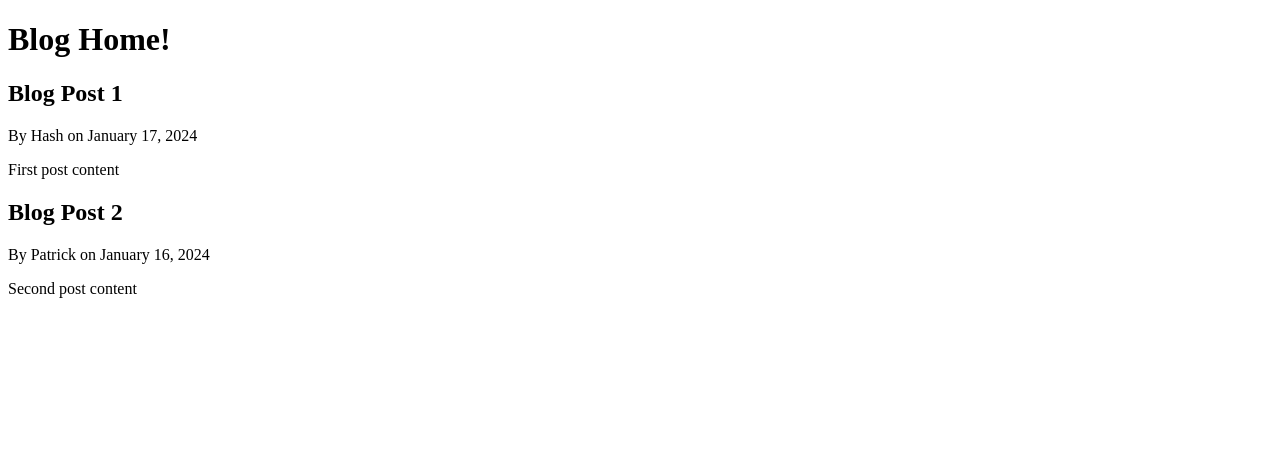
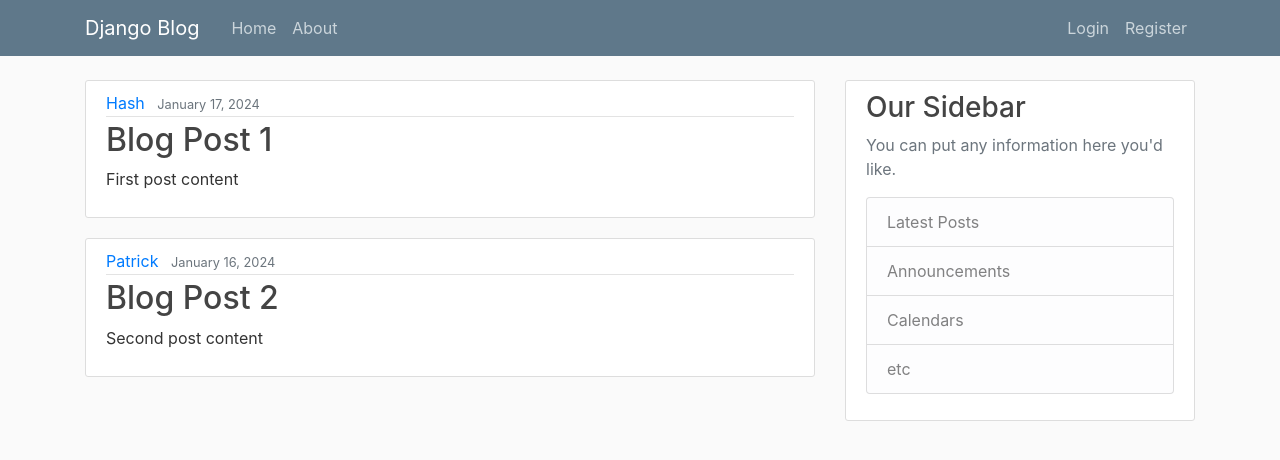
Before and after one commit to hashirsayeed/django, a Django app: page / in a window 1280 px wide. Shown: the top 460 px of the page. Run offline with Django 5.2, Linux system fonts and the light colour scheme; some libraries are stand-ins or nearby versions.

Commit message:
Commit on 18 Jan

```diff
--- /dev/null
+++ b/django_proj/blog/static/blog/main.css
@@ -0,0 +1,84 @@
+body {
+    background: #fafafa;
+    color: #333333;
+    margin-top: 5rem;
+  }
+
+  h1, h2, h3, h4, h5, h6 {
+    color: #444444;
+  }
+
+  ul {
+    margin: 0;
+  }
+
+  .bg-steel {
+    background-color: #5f788a;
+  }
+
+  .site-header .navbar-nav .nav-link {
+    color: #cbd5db;
+  }
+
+  .site-header .navbar-nav .nav-link:hover {
+    color: #ffffff;
+  }
+
+  .site-header .navbar-nav .nav-link.active {
+    font-weight: 500;
+  }
+
+  .content-section {
+    background: #ffffff;
+    padding: 10px 20px;
+    border: 1px solid #dddddd;
+    border-radius: 3px;
+    margin-bottom: 20px;
+  }
+
+  .article-title {
+    color: #444444;
+  }
+
+  a.article-title:hover {
+    color: #428bca;
+    text-decoration: none;
+  }
+
+  .article-content {
+    white-space: pre-line;
+  }
+
+  .article-img {
+    height: 65px;
+    width: 65px;
+    margin-right: 16px;
+  }
+
+  .article-metadata {
+    padding-bottom: 1px;
+    margin-bottom: 4px;
+    border-bottom: 1px solid #e3e3e3
+  }
+
+  .article-metadata a:hover {
+    color: #333;
+    text-decoration: none;
+  }
+
+  .article-svg {
+    width: 25px;
+    height: 25px;
+    vertical-align: middle;
+  }
+
+  .account-img {
+    height: 125px;
+    width: 125px;
+    margin-right: 20px;
+    margin-bottom: 16px;
+  }
+
+  .account-heading {
+    font-size: 2.5rem;
+  }
--- /dev/null
+++ b/django_proj/blog/templates/blog/base.html
@@ -0,0 +1,72 @@
+{% load static %}
+<!DOCTYPE html>
+<html lang="en">
+<head>
+    <!-- <meta charset="UTF-8">
+    <meta name="viewport" content="width=device-width, initial-scale=1.0">
+    Required meta tags -->
+    <meta charset="utf-8">
+    <meta name="viewport" content="width=device-width, initial-scale=1, shrink-to-fit=no">
+
+    <!-- Bootstrap CSS -->
+    <link rel="stylesheet" href="https://cdn.jsdelivr.net/npm/bootstrap@4.0.0/dist/css/bootstrap.min.css" integrity="sha384-Gn5384xqQ1aoWXA+058RXPxPg6fy4IWvTNh0E263XmFcJlSAwiGgFAW/dAiS6JXm" crossorigin="anonymous">
+
+    <link rel="stylesheet" type="text/css" href="{% static 'blog/main.css' %}">
+
+    {% if title %}
+        <title>Django Blog - {{ title }}</title>
+    {% else %}
+        <title>Django Blog</title>
+    {% endif %}
+</head>
+<body>
+    <header class="site-header">
+        <nav class="navbar navbar-expand-md navbar-dark bg-steel fixed-top">
+          <div class="container">
+            <a class="navbar-brand mr-4" href="{% url 'blog_home' %}">Django Blog</a>
+            <button class="navbar-toggler" type="button" data-toggle="collapse" data-target="#navbarToggle" aria-controls="navbarToggle" aria-expanded="false" aria-label="Toggle navigation">
+            <span class="navbar-toggler-icon"></span>
+            </button>
+            <div class="collapse navbar-collapse" id="navbarToggle">
+              <div class="navbar-nav mr-auto">
+                <a class="nav-item nav-link" href="{% url 'blog_home' %}">Home</a>
+                <a class="nav-item nav-link" href="{% url 'blog_about' %}">About</a>
+              </div>
+              <!-- Navbar Right Side -->
+              <div class="navbar-nav">
+                <a class="nav-item nav-link" href="#">Login</a>
+                <a class="nav-item nav-link" href="#">Register</a>
+              </div>
+            </div>
+          </div>
+        </nav>
+      </header>
+      <main role="main" class="container">
+        <div class="row">
+          <div class="col-md-8">
+            {% block content %}{% endblock %}
+          </div>
+          <div class="col-md-4">
+            <div class="content-section">
+              <h3>Our Sidebar</h3>
+              <p class='text-muted'>You can put any information here you'd like.
+                <ul class="list-group">
+                  <li class="list-group-item list-group-item-light">Latest Posts</li>
+                  <li class="list-group-item list-group-item-light">Announcements</li>
+                  <li class="list-group-item list-group-item-light">Calendars</li>
+                  <li class="list-group-item list-group-item-light">etc</li>
+                </ul>
+              </p>
+            </div>
+          </div>
+        </div>
+      </main>
+
+    <!-- Optional JavaScript -->
+    <!-- jQuery first, then Popper.js, then Bootstrap JS -->
+    <script src="https://code.jquery.com/jquery-3.2.1.slim.min.js" integrity="sha384-KJ3o2DKtIkvYIK3UENzmM7KCkRr/rE9/Qpg6aAZGJwFDMVNA/GpGFF93hXpG5KkN" crossorigin="anonymous"></script>
+    <script src="https://cdn.jsdelivr.net/npm/popper.js@1.12.9/dist/umd/popper.min.js" integrity="sha384-ApNbgh9B+Y1QKtv3Rn7W3mgPxhU9K/ScQsAP7hUibX39j7fakFPskvXusvfa0b4Q" crossorigin="anonymous"></script>
+    <script src="https://cdn.jsdelivr.net/npm/bootstrap@4.0.0/dist/js/bootstrap.min.js" integrity="sha384-JZR6Spejh4U02d8jOt6vLEHfe/JQGiRRSQQxSfFWpi1MquVdAyjUar5+76PVCmYl" crossorigin="anonymous"></script>
+
+</body>
+</html>
--- a/django_proj/blog/templates/blog/home.html
+++ b/django_proj/blog/templates/blog/home.html
@@ -1,16 +1,16 @@
-<!DOCTYPE html>
-<html lang="en">
-<head>
-    <meta charset="UTF-8">
-    <meta name="viewport" content="width=device-width, initial-scale=1.0">
-    <title>Document</title>
-</head>
-<body>
-    <h1>Blog Home!</h1>
+
+{% extends "blog/base.html" %}
+{% block content %}
     {% for post in posts %}
-        <h2>{{ post.title }}</h2>
-        <p>By {{ post.author }} on {{ post.date_posted }}</p>
-        <p>{{ post.content }}</p>
+        <article class="media content-section">
+            <div class="media-body">
+            <div class="article-metadata">
+                <a class="mr-2" href="#">{{ post.author }}</a>
+                <small class="text-muted">{{ post.date_posted }}</small>
+            </div>
+            <h2><a class="article-title" href="#">{{ post.title }}</a></h2>
+            <p class="article-content">{{ post.content }}</p>
+            </div>
+        </article>
     {% endfor %}
-</body>
-</html>
+{% endblock content %}
--- a/django_proj/blog/views.py
+++ b/django_proj/blog/views.py
@@ -30,4 +30,4 @@ def home(request):
 
 def about(request):
     # return HttpResponse('<h1>Blog About</h1>')
-    return render(request, 'blog/about.html')
+    return render(request, 'blog/about.html', {'title': 'About'})
```
Also changed, not shown: django_proj/blog/templates/blog/about.html (+4 -10 lines).
